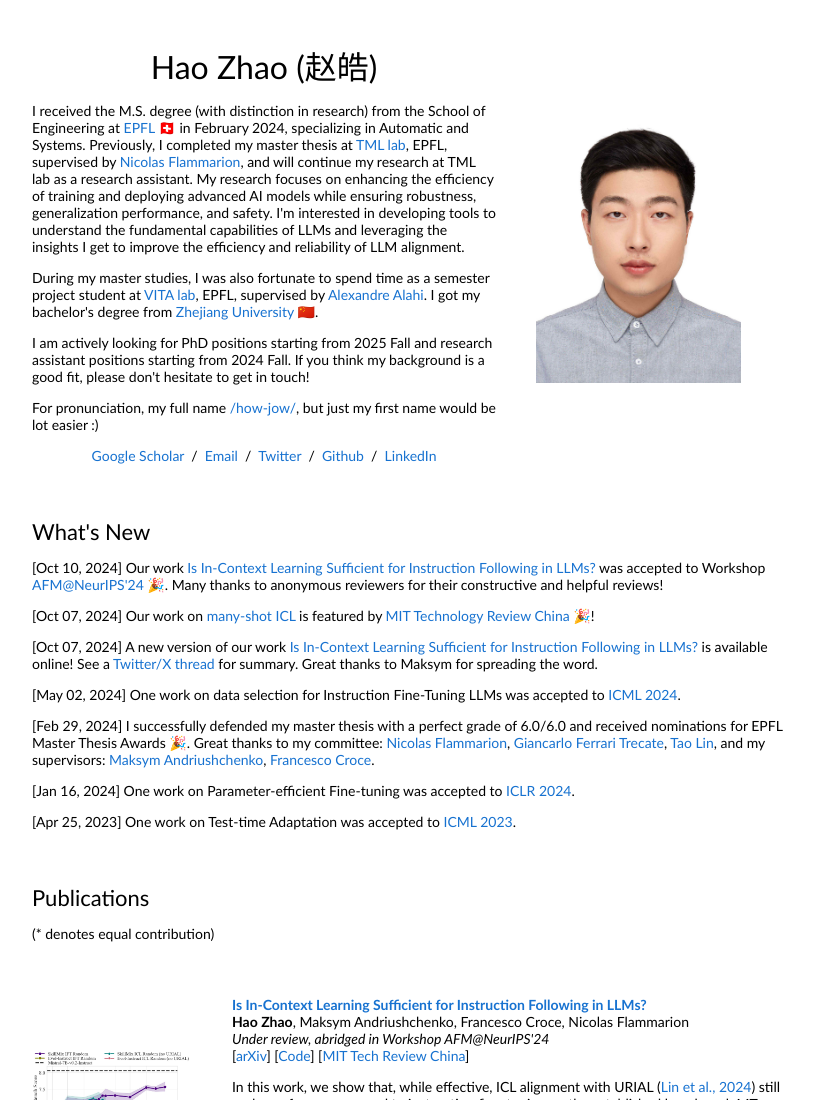
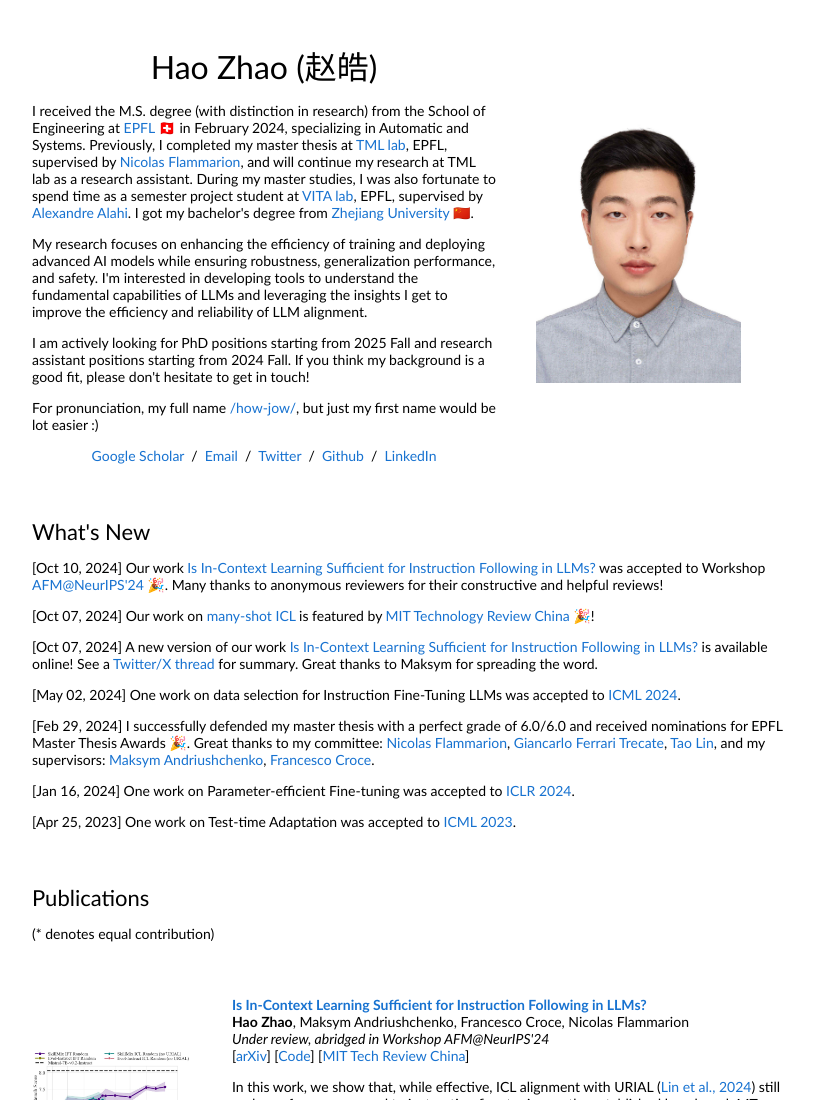
Before and after one commit to MarcellusZhao/MarcellusZhao.github.io, a plain HTML site: page index.html in a window 1280 px wide. Shown: the top 1100 px of the page, without its empty margins (228-1042 px from the left). Drawn offline with Linux system fonts and the light colour scheme.

Commit message:
Update research interests

```diff
--- a/index.html
+++ b/index.html
@@ -21,10 +21,10 @@
               <p style="text-align:center">
                 <name>Hao Zhao (赵皓)</name>
               </p>
-              <p>I received the M.S. degree (with distinction in research) from the School of Engineering at <a href="https://www.epfl.ch/en/">EPFL</a> <span>&#127464;&#127469;</span> in February 2024, specializing in Automatic and Systems. Previously, I completed my master thesis at <a href="https://www.epfl.ch/labs/tml/">TML lab</a>, EPFL, supervised by <a href="https://people.epfl.ch/nicolas.flammarion?lang=en">Nicolas Flammarion</a>, and will continue my research at TML lab as a research assistant. My research focuses on enhancing the efficiency of training and deploying advanced AI models while ensuring robustness, generalization performance, and safety. I'm interested in developing tools to understand the fundamental capabilities of LLMs and leveraging the insights I get to improve the efficiency and reliability of LLM alignment.
+              <p>I received the M.S. degree (with distinction in research) from the School of Engineering at <a href="https://www.epfl.ch/en/">EPFL</a> <span>&#127464;&#127469;</span> in February 2024, specializing in Automatic and Systems. Previously, I completed my master thesis at <a href="https://www.epfl.ch/labs/tml/">TML lab</a>, EPFL, supervised by <a href="https://people.epfl.ch/nicolas.flammarion?lang=en">Nicolas Flammarion</a>, and will continue my research at TML lab as a research assistant. During my master studies, I was also fortunate to spend time as a semester project student at <a href="https://www.epfl.ch/labs/vita/">VITA lab</a>, EPFL, supervised by <a href="https://people.epfl.ch/alexandre.alahi?lang=en">Alexandre Alahi</a>. I got my bachelor's degree from <a href="https://www.zju.edu.cn/english/">Zhejiang University</a> <span>&#127464;&#127475;</span>.
               </p>
               <p>
-                During my master studies, I was also fortunate to spend time as a semester project student at <a href="https://www.epfl.ch/labs/vita/">VITA lab</a>, EPFL, supervised by <a href="https://people.epfl.ch/alexandre.alahi?lang=en">Alexandre Alahi</a>. I got my bachelor's degree from <a href="https://www.zju.edu.cn/english/">Zhejiang University</a> <span>&#127464;&#127475;</span>.
+                My research focuses on enhancing the efficiency of training and deploying advanced AI models while ensuring robustness, generalization performance, and safety. I'm interested in developing tools to understand the fundamental capabilities of LLMs and leveraging the insights I get to improve the efficiency and reliability of LLM alignment.
               </p>
               <p>
                 I am actively looking for PhD positions starting from 2025 Fall and research assistant positions starting from 2024 Fall. If you think my background is a good fit, please don't hesitate to get in touch!
```
